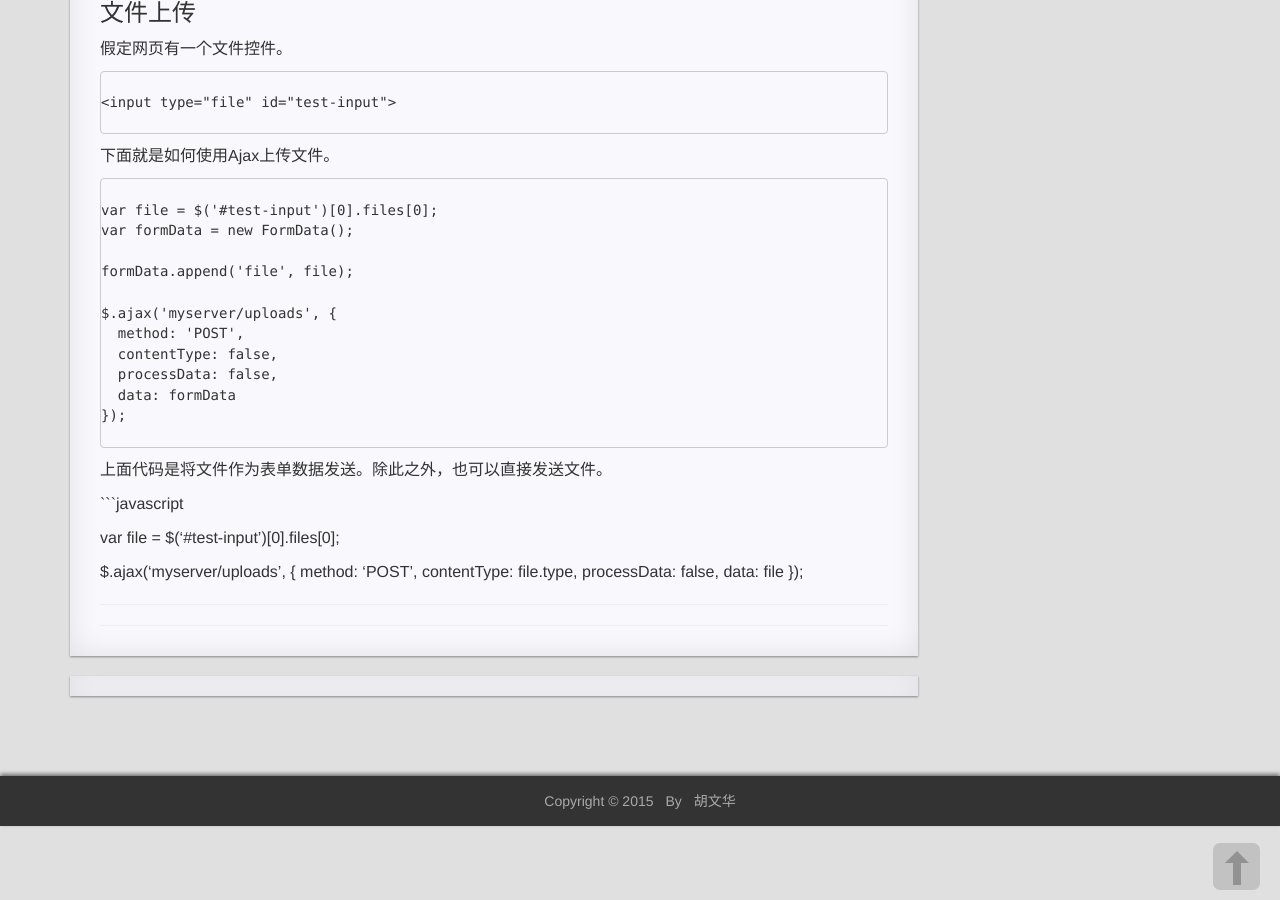
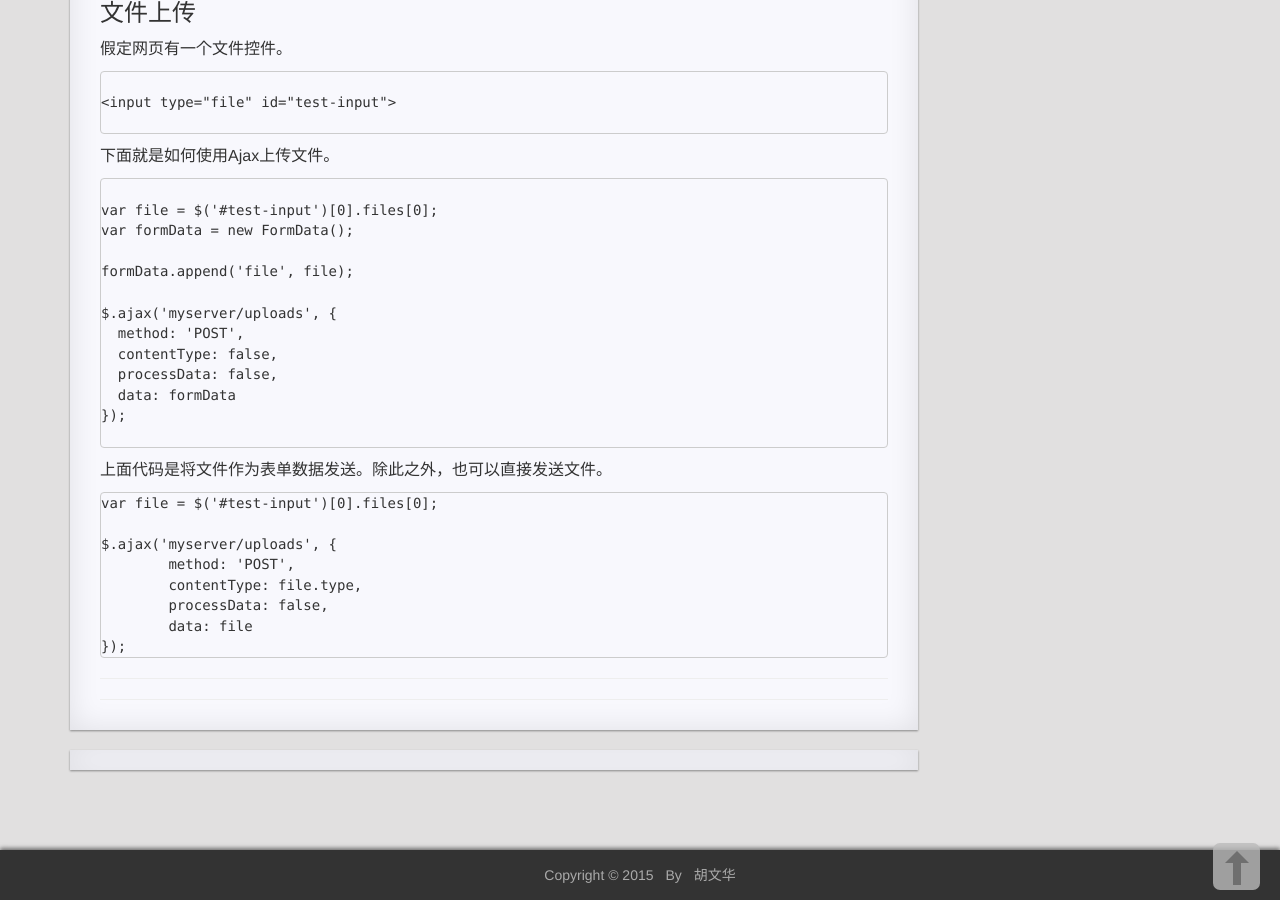
Before and after one commit to huwenhua/huwenhua.github.io, a Jekyll site: the page built from _posts/2015-07-13-jQuery-tools.md, in a window 1280 px wide and 900 px high, scrolled down 10772 px. Built offline with Jekyll 4.4.1, drawn with Linux system fonts in a browser that asks for light colours; nearby versions of some CDN libraries; comment, search, counter and statistics services are not loaded; a style sheet for code colours, icons or effects is not loaded.

Commit message:
add jquery....

````diff
--- a/_posts/2015-07-13-jQuery-tools.md
+++ b/_posts/2015-07-13-jQuery-tools.md
@@ -720,16 +720,16 @@ $.ajax('myserver/uploads', {
 
 上面代码是将文件作为表单数据发送。除此之外，也可以直接发送文件。
 
-```javascript
 
-var file = $('#test-input')[0].files[0];
 
-$.ajax('myserver/uploads', {
-  method: 'POST',
-  contentType: file.type,
-  processData: false,
-  data: file
-});
+    var file = $('#test-input')[0].files[0];
+
+	$.ajax('myserver/uploads', {
+		method: 'POST',
+		contentType: file.type,
+		processData: false,
+		data: file
+	});
 
 
 ---
````
